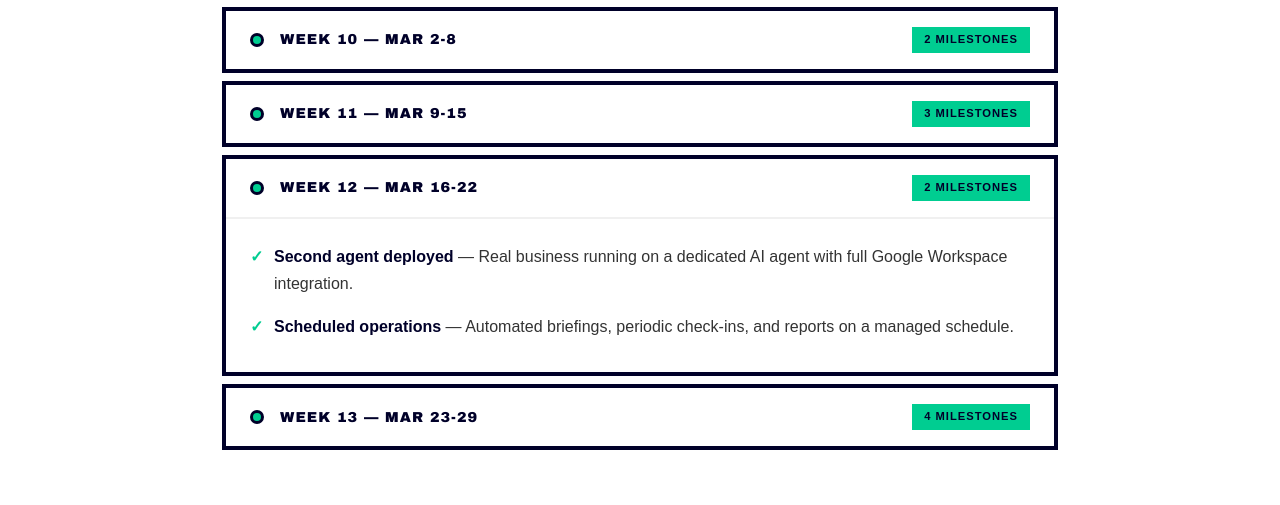
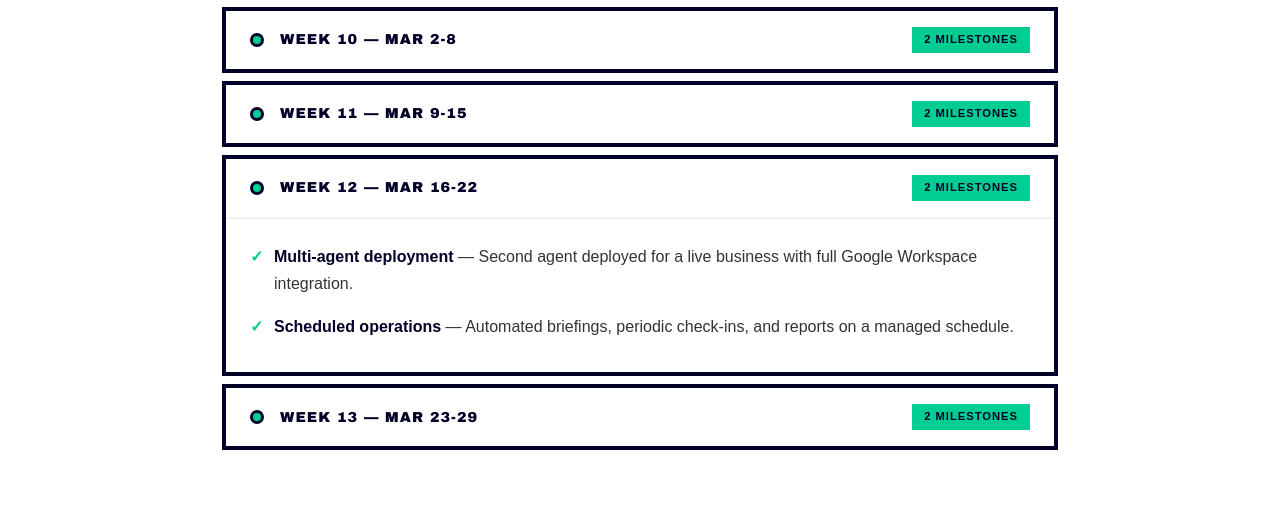
Before and after one commit to giant-micro/giant-micro.github.io, a Jekyll site: the page built from roadmap.html, in a window 1280 px wide and 900 px high, scrolled down 320 px. Shown: the part 153-658 px from the top of the window. Built offline with Jekyll 4.4.1, drawn with Linux system fonts in a browser that asks for light colours.

Commit message:
Roadmap: purely technical milestones only
- Removed: deployment guide, core values/roadmap pages, GTM strategy, Google Meet
- Kept: MicroClaw versions, agent deployments, GWS, scheduled ops, research, Slack, Facebook
- Cleaned up milestone counts

```diff
--- a/roadmap.html
+++ b/roadmap.html
@@ -44,13 +44,12 @@ title: Roadmap
             <summary class="timeline-summary">
                 <span class="timeline-dot done"></span>
                 <span class="timeline-week-label">Week 11 — Mar 9-15</span>
-                <span class="timeline-tag shipped">3 milestones</span>
+                <span class="timeline-tag shipped">2 milestones</span>
             </summary>
             <div class="timeline-content">
                 <ul>
-                    <li><strong>MicroClaw 0.2: Context</strong> — Structured context layer added. Agent tracks relationships, projects, and business state across sessions.</li>
+                    <li><strong>MicroClaw 0.2: Context</strong> — Structured context layer. Agent tracks relationships, projects, and business state across sessions.</li>
                     <li><strong>Google Workspace integration</strong> — Email triage, calendar management, contacts, and Drive. Working in production.</li>
-                    <li><strong>Deployment guide</strong> — 11-module battle-tested guide. Repeatable pipeline for new client deployments.</li>
                 </ul>
             </div>
         </details>
@@ -63,7 +62,7 @@ title: Roadmap
             </summary>
             <div class="timeline-content">
                 <ul>
-                    <li><strong>Second agent deployed</strong> — Real business running on a dedicated AI agent with full Google Workspace integration.</li>
+                    <li><strong>Multi-agent deployment</strong> — Second agent deployed for a live business with full Google Workspace integration.</li>
                     <li><strong>Scheduled operations</strong> — Automated briefings, periodic check-ins, and reports on a managed schedule.</li>
                 </ul>
             </div>
@@ -73,14 +72,12 @@ title: Roadmap
             <summary class="timeline-summary">
                 <span class="timeline-dot done"></span>
                 <span class="timeline-week-label">Week 13 — Mar 23-29</span>
-                <span class="timeline-tag shipped">4 milestones</span>
+                <span class="timeline-tag shipped">2 milestones</span>
             </summary>
             <div class="timeline-content">
                 <ul>
                     <li><strong>MicroClaw 0.3: Threads</strong> — Direction-bearing memory. Agent remembers not just what happened, but where it was headed. Priorities carry forward automatically.</li>
                     <li><strong>Business research and intelligence</strong> — Competitive analysis, market research, and actionable reports produced by the agent.</li>
-                    <li><strong>Core values and roadmap pages</strong> — Public values page and this roadmap launched.</li>
-                    <li><strong>Go-to-market strategy defined</strong> — Turnkey managed AI services. Product, distribution, and pricing model finalized.</li>
                 </ul>
             </div>
         </details>
```
Also changed, not shown: other parts of roadmap.html (+1 -2 lines).
